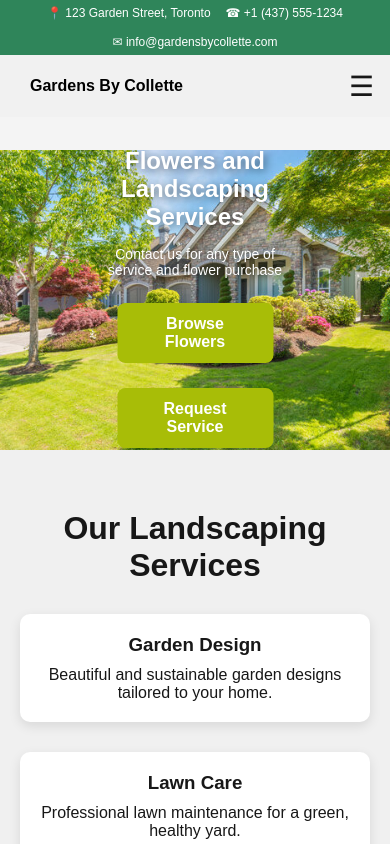
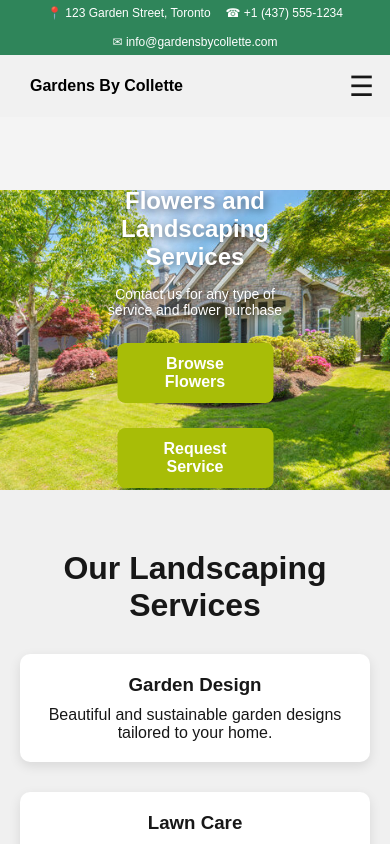
Before and after one commit to fazlayelahisafin/gardensbycollette, a Next.js app: page / in a window 390 px wide. Shown: the top 844 px of the page. Built offline with nearby package versions, Linux system fonts and the light colour scheme.

Commit message:
Initial commit

```diff
--- a/app/page.module.css
+++ b/app/page.module.css
@@ -225,7 +225,7 @@ body {
 
 @media (max-width: 768px) {
   body {
-    padding-top: 150px;
+    padding-top: 190px;
     /* more space for mobile navbar */
   }
 }
```
